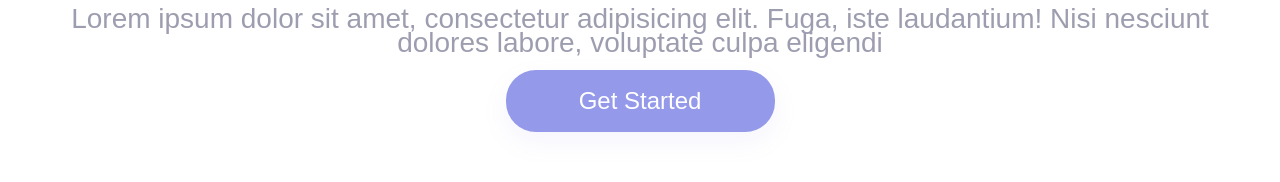
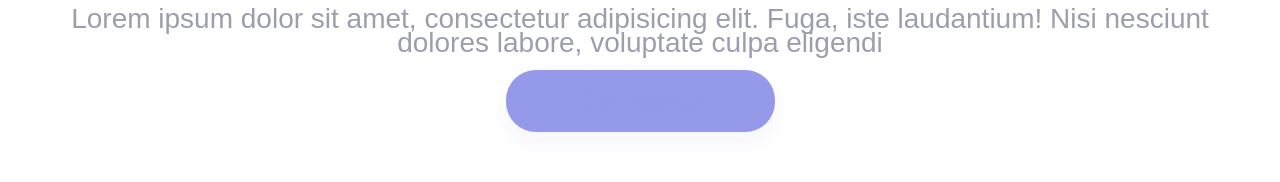
Before and after one commit to Elizeu25/Easy-shopping, a plain HTML site: page index.html in a window 1280 px wide. Shown: the part 170-352 px from the top of the page. Drawn offline with Linux system fonts and the light colour scheme.

Commit message:
alteraao na cor principal

```diff
--- a/styles.css
+++ b/styles.css
@@ -69,7 +69,7 @@
 font-size: 24px;
 line-height: 36px;
 text-align:center;
-color: #FFFF;
+color: #9499ea;
 cursor: pointer;
 
 }
```
